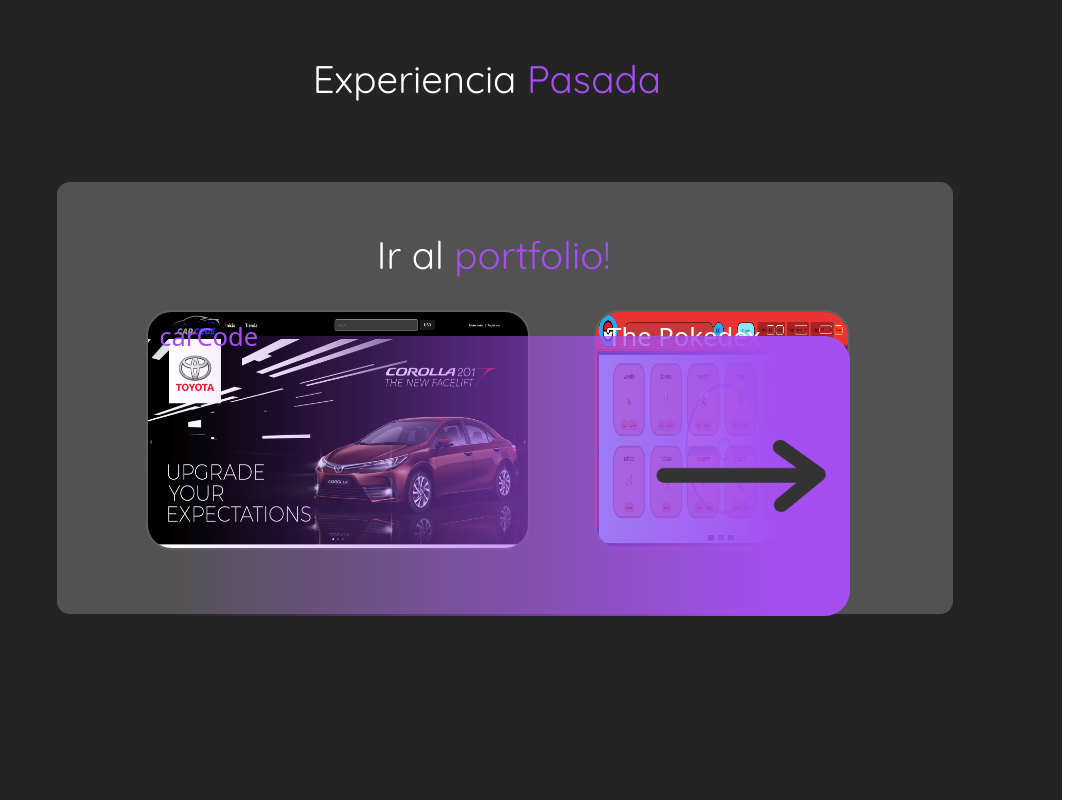
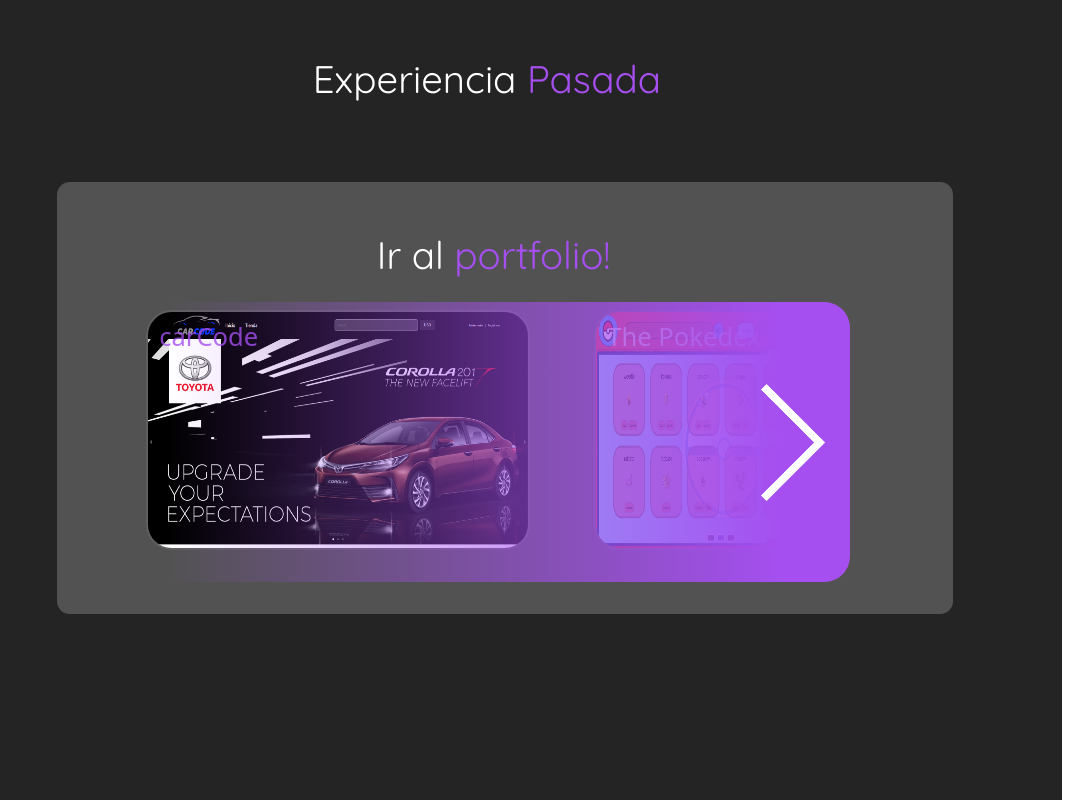
Before and after one commit to saja04/my-portfolio, a React (Vite) app in the folder client/: page /about in a window 1280 px wide. Shown: the part 1664-2464 px from the top of the page, without its empty margins (212-1280 px from the left). Built offline with nearby package versions, Linux system fonts and the light colour scheme.

Commit message:
finished about page

```diff
--- a/client/src/components/AboutComponents/PortfolioPreview/PortfolioPreview.jsx
+++ b/client/src/components/AboutComponents/PortfolioPreview/PortfolioPreview.jsx
@@ -1,7 +1,7 @@
 import style from "./PortfolioPreview.module.css";
 import codeCar from "../../../assets/codecar.png";
 import pokemon from "../../../assets/pokemon.png";
-import arrow from "../../../assets/arrow1.png";
+import arrow from "../../../assets/arrow2.png";
 import { NavLink } from "react-router-dom";
 
 const PortfolioPreview = () => {
--- a/client/src/components/AboutComponents/PortfolioPreview/PortfolioPreview.module.css
+++ b/client/src/components/AboutComponents/PortfolioPreview/PortfolioPreview.module.css
@@ -69,7 +69,7 @@
 .goToPortContainer {
   position: absolute;
   right: 16vw;
-  top: 50vh;
+  top: 54%;
   width: 60vw;
   height: 35vh;
   background: linear-gradient(
@@ -99,15 +99,15 @@
 }
 .goToArrow {
   position: absolute;
-  right: 1vw;
-  width: 15vw;
+  right: 2vw;
+  width: 5vw;
 }
 
 .carCodeText{
   position: absolute;
   margin-left: 1vw;
   margin-top: 1vh;
-  color: #A54FF0;
+  color: #a54ff0cb;
   font-size: 2vw;
   width: fit-content;
 }
@@ -115,7 +115,7 @@
   position:absolute;
   margin-left: 1vw;
   margin-top: 1vh;
-  color: white;
+  color: rgba(255, 255, 255, 0.726);
   font-size: 2vw;
   width: fit-content;
 }
```
Also changed, not shown: client/src/assets/arrow2.png (added).
